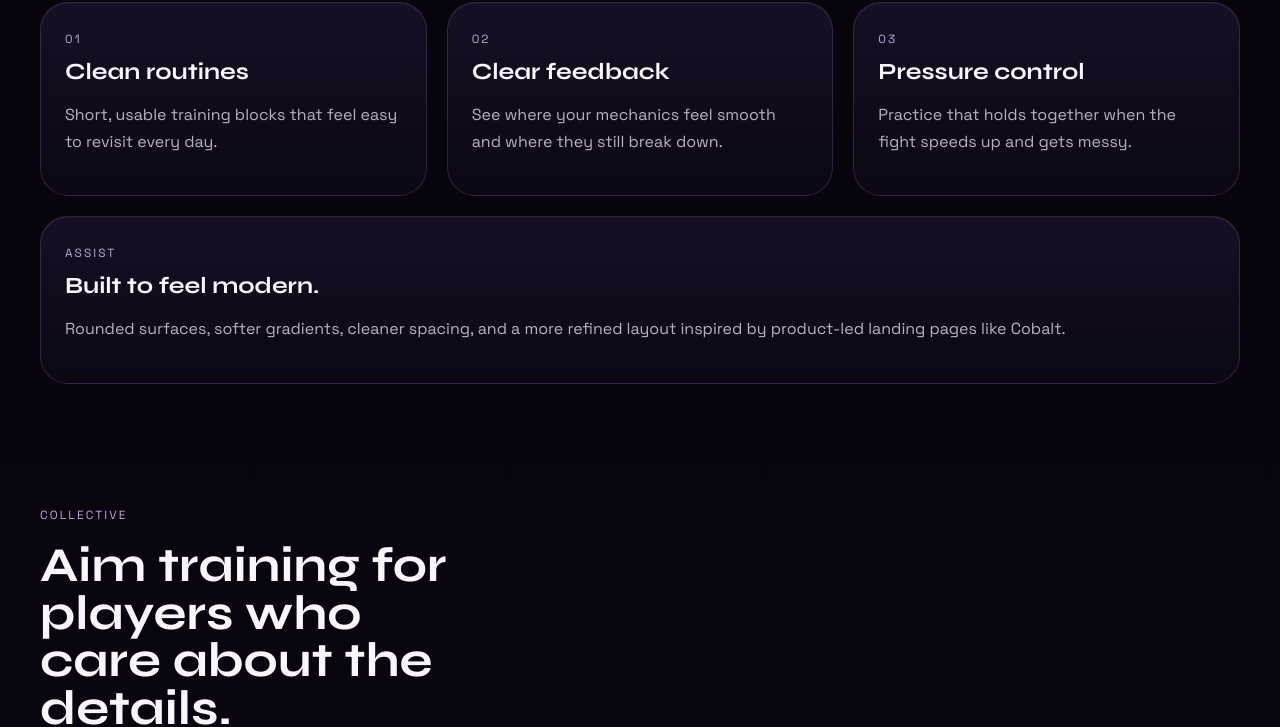
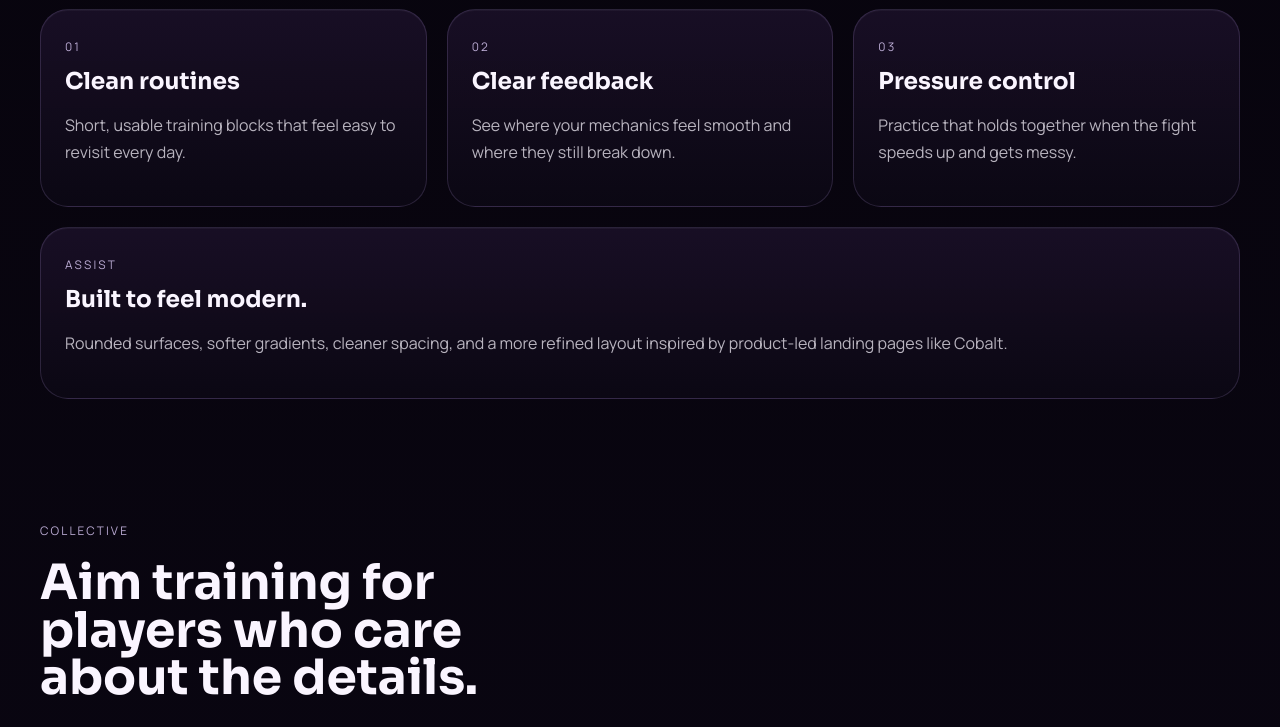
Before and after one commit to xtpm/konata, a website built with Vite: page index.html in a window 1280 px wide. Shown: the part 1524-2251 px from the top of the page. Built offline with nearby package versions, Linux system fonts and the light colour scheme.

Commit message:
Refresh site typography

```diff
--- a/index.html
+++ b/index.html
@@ -11,7 +11,7 @@
     <link rel="preconnect" href="https://fonts.googleapis.com" />
     <link rel="preconnect" href="https://fonts.gstatic.com" crossorigin />
     <link
-      href="https://fonts.googleapis.com/css2?family=Space+Grotesk:wght@400;500;700&family=Syne:wght@500;700;800&display=swap"
+      href="https://fonts.googleapis.com/css2?family=Manrope:wght@400;500;700;800&family=Sora:wght@500;600;700;800&display=swap"
       rel="stylesheet"
     />
     <script>
--- a/src/style.css
+++ b/src/style.css
@@ -33,7 +33,7 @@
     radial-gradient(circle at 82% 20%, rgba(124, 61, 255, 0.18), transparent 22%),
     linear-gradient(180deg, #0b0614 0%, #07040d 46%, #0a0612 100%);
   color: var(--text);
-  font-family: "Space Grotesk", sans-serif;
+  font-family: "Manrope", sans-serif;
 }
 
 body::before {
@@ -143,7 +143,7 @@
 }
 
 .intro__nav .mark {
-  font-family: "Syne", sans-serif;
+  font-family: "Sora", sans-serif;
   font-size: 1rem;
   letter-spacing: 0.16em;
   color: var(--text);
@@ -164,7 +164,7 @@
   position: absolute;
   left: clamp(18px, 4vw, 56px);
   right: clamp(18px, 4vw, 56px);
-  font-family: "Syne", sans-serif;
+  font-family: "Sora", sans-serif;
   font-size: clamp(94px, 24vw, 360px);
   font-weight: 800;
   line-height: 0.88;
@@ -374,7 +374,7 @@
 .feature-card h3,
 .collective-card h3,
 .end-panel h3 {
-  font-family: "Syne", sans-serif;
+  font-family: "Sora", sans-serif;
 }
 
 .brand-mark {
```
